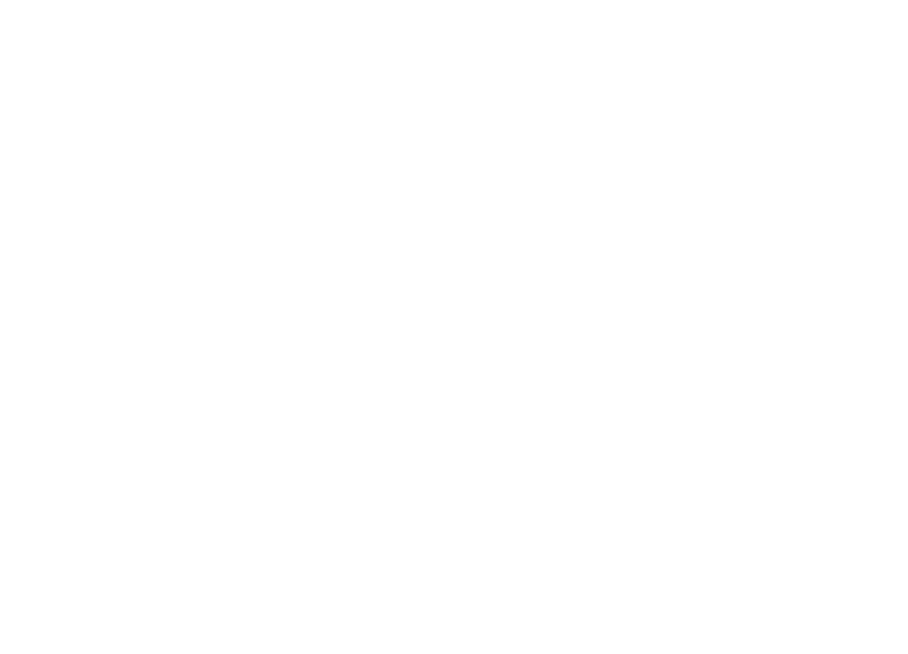
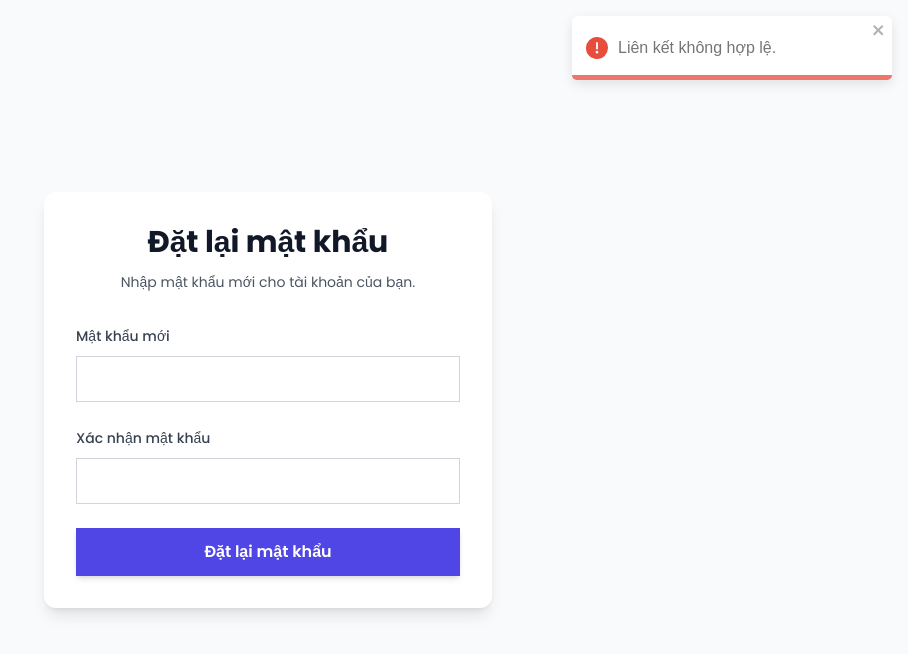
Before and after one commit to 2hm1901/FYP_frontend, a React (Vite) app: page /reset-password in a window 1280 px wide. Before the commit this address had no page. Shown: the top 654 px of the page, without its empty margins (372-1280 px from the left). Built offline with nearby package versions, Linux system fonts and the light colour scheme.

Commit message:
Reset Password

```diff
--- a/src/App.jsx
+++ b/src/App.jsx
@@ -7,6 +7,8 @@
 import Index from './Pages/User/Index';
 import Login from './Pages/Auth/Login';
 import Register from './Pages/Auth/Register';
+import ForgotPassword from './Pages/Auth/ForgotPassword';
+import ResetPassword from './Pages/Auth/ResetPassword';
 import VerifyEmail from './Pages/Auth/VerifyEmail';
 import Settings from './Pages/Profile/Settings';
 import GameList from './Pages/User/Game/GameList';
@@ -32,6 +34,9 @@
       <Route path="/register" element={user ? <Index/> : <Register />} />
       <Route path="/email/verify/:id/:hash" element={<VerifyEmail/>} />
 
+      <Route path="/forgot-password" element={<ForgotPassword />} />
+      <Route path="/reset-password" element={<ResetPassword />} />
+
       <Route path="/profile" element={<Settings />} />
 
       <Route path="/venue" element={<VenueList />} />
--- /dev/null
+++ b/src/Pages/Auth/ForgotPassword.jsx
@@ -0,0 +1,75 @@
+import React, { useState } from 'react';
+import { useNavigate } from 'react-router-dom';
+import axios from 'axios';
+import { toast } from 'react-toastify';
+
+const ForgotPassword = () => {
+    const navigate = useNavigate();
+    const [email, setEmail] = useState('');
+    const [message, setMessage] = useState('');
+    const [errors, setErrors] = useState({});
+
+    const handleSubmit = async (e) => {
+        e.preventDefault();
+        try {
+            console.log(email);
+            const response = await axios.post('/api/forgot-password', { email });
+            setMessage(response.data.message);
+            setErrors({});
+            toast.success(response.data.message, {
+                autoClose: 2000,
+                onClose: () => navigate('/login'),
+            });
+        } catch (error) {
+            if (error.response && error.response.data.errors) {
+                setErrors(error.response.data.errors);
+                toast.error('Có lỗi xảy ra. Vui lòng kiểm tra lại.');
+            }
+        }
+    };
+
+    return (
+        <div className="flex items-center justify-center min-h-screen bg-gray-50">
+            <div className="w-full max-w-md space-y-8 bg-white rounded-xl shadow-lg p-8">
+                <div className="text-center space-y-3">
+                    <h1 className="text-3xl font-bold text-gray-900">Quên mật khẩu</h1>
+                    <p className="text-gray-600 text-sm">Nhập email đã được xác thực để đặt lại mật khẩu.</p>
+                </div>
+
+                <form className="space-y-6" onSubmit={handleSubmit}>
+                    <div className="space-y-2">
+                        <label htmlFor="email" className="text-sm font-medium text-gray-700">
+                            Email
+                        </label>
+                        <input
+                            id="email"
+                            type="email"
+                            value={email}
+                            onChange={(e) => setEmail(e.target.value)}
+                            className="w-full rounded-lg border border-gray-300 px-4 py-2.5 focus:ring-2 focus:ring-indigo-500 focus:border-indigo-500 transition-all duration-200"
+                            required
+                        />
+                        {errors.email && <p className="text-red-600 text-sm">{errors.email[0]}</p>}
+                    </div>
+
+                    <button
+                        type="submit"
+                        className="w-full py-3 px-4 bg-indigo-600 text-white font-semibold rounded-lg shadow-md hover:bg-indigo-700 focus:outline-none focus:ring-4 focus:ring-indigo-300 transition-all duration-200"
+                    >
+                        Gửi yêu cầu
+                    </button>
+                </form>
+
+                {message && <p className="text-center text-green-600">{message}</p>}
+                <p className="text-center text-sm text-gray-600">
+                    Quay lại trang đăng nhập?{' '}
+                    <a href="/login" className="text-indigo-600 hover:underline font-medium">
+                        Đăng nhập
+                    </a>
+                </p>
+            </div>
+        </div>
+    );
+};
+
+export default ForgotPassword;
--- a/src/Pages/Auth/Login.jsx
+++ b/src/Pages/Auth/Login.jsx
@@ -140,6 +140,12 @@
                             Sign up
                         </a>
                     </p>
+                    <p className="text-center text-sm text-gray-600">
+                        Don’t remember your password?{" "}
+                        <a href="/forgot-password" className="text-indigo-600 hover:underline font-medium">
+                            Reset Password
+                        </a>
+                    </p>
                 </div>
             </div>
         </div>
--- /dev/null
+++ b/src/Pages/Auth/ResetPassword.jsx
@@ -0,0 +1,106 @@
+import React, { useState, useEffect } from 'react';
+import { useLocation, useNavigate } from 'react-router-dom';
+import axios from 'axios';
+import { ToastContainer, toast } from "react-toastify";
+import "react-toastify/dist/ReactToastify.css";
+
+const ResetPassword = () => {
+    const navigate = useNavigate();
+    const location = useLocation();
+    const [password, setPassword] = useState('');
+    const [passwordConfirmation, setPasswordConfirmation] = useState('');
+    const [message, setMessage] = useState('');
+    const [errors, setErrors] = useState({});
+
+    useEffect(() => {
+        const searchParams = new URLSearchParams(location.search);
+        const token = searchParams.get('token');
+        const email = searchParams.get('email');
+
+        if (!token || !email) {
+            toast.error('Liên kết không hợp lệ.');
+        }
+    }, [location.search, navigate]);
+
+    const handleSubmit = async (e) => {
+        e.preventDefault();
+        const searchParams = new URLSearchParams(location.search);
+        const token = searchParams.get('token');
+        const email = searchParams.get('email');
+
+        try {
+            const response = await axios.post('/api/reset-password', {
+                token,
+                email,
+                password,
+                password_confirmation: passwordConfirmation,
+            });
+            setMessage(response.data.message);
+            setErrors({});
+            toast.success(response.data.message, {
+                autoClose: 2000,
+                onClose: () => navigate('/login'),
+            });
+        } catch (error) {
+            if (error.response && error.response.data.errors) {
+                setErrors(error.response.data.errors);
+                toast.error('Có lỗi xảy ra. Vui lòng kiểm tra lại.');
+            }
+        }
+    };
+
+    return (
+        <div className="flex items-center justify-center min-h-screen bg-gray-50">
+            <div className="w-full max-w-md space-y-8 bg-white rounded-xl shadow-lg p-8">
+                <div className="text-center space-y-3">
+                    <h1 className="text-3xl font-bold text-gray-900">Đặt lại mật khẩu</h1>
+                    <p className="text-gray-600 text-sm">Nhập mật khẩu mới cho tài khoản của bạn.</p>
+                </div>
+
+                <form className="space-y-6" onSubmit={handleSubmit}>
+                    <div className="space-y-2">
+                        <label htmlFor="password" className="text-sm font-medium text-gray-700">
+                            Mật khẩu mới
+                        </label>
+                        <input
+                            id="password"
+                            type="password"
+                            value={password}
+                            onChange={(e) => setPassword(e.target.value)}
+                            className="w-full rounded-lg border border-gray-300 px-4 py-2.5 focus:ring-2 focus:ring-indigo-500 focus:border-indigo-500 transition-all duration-200"
+                            required
+                        />
+                        {errors.password && <p className="text-red-600 text-sm">{errors.password[0]}</p>}
+                    </div>
+
+                    <div className="space-y-2">
+                        <label htmlFor="password_confirmation" className="text-sm font-medium text-gray-700">
+                            Xác nhận mật khẩu
+                        </label>
+                        <input
+                            id="password_confirmation"
+                            type="password"
+                            value={passwordConfirmation}
+                            onChange={(e) => setPasswordConfirmation(e.target.value)}
+                            className="w-full rounded-lg border border-gray-300 px-4 py-2.5 focus:ring-2 focus:ring-indigo-500 focus:border-indigo-500 transition-all duration-200"
+                            required
+                        />
+                        {errors.password_confirmation && <p className="text-red-600 text-sm">{errors.password_confirmation[0]}</p>}
+                    </div>
+
+                    <button
+                        type="submit"
+                        className="w-full py-3 px-4 bg-indigo-600 text-white font-semibold rounded-lg shadow-md hover:bg-indigo-700 focus:outline-none focus:ring-4 focus:ring-indigo-300 transition-all duration-200"
+                    >
+                        Đặt lại mật khẩu
+                    </button>
+                </form>
+
+                {message && <p className="text-center text-green-600">{message}</p>}
+            </div>
+            <ToastContainer position="top-right" autoClose={2000} hideProgressBar={false} closeOnClick pauseOnHover />
+        </div>
+    );
+};
+
+export default ResetPassword;
```
